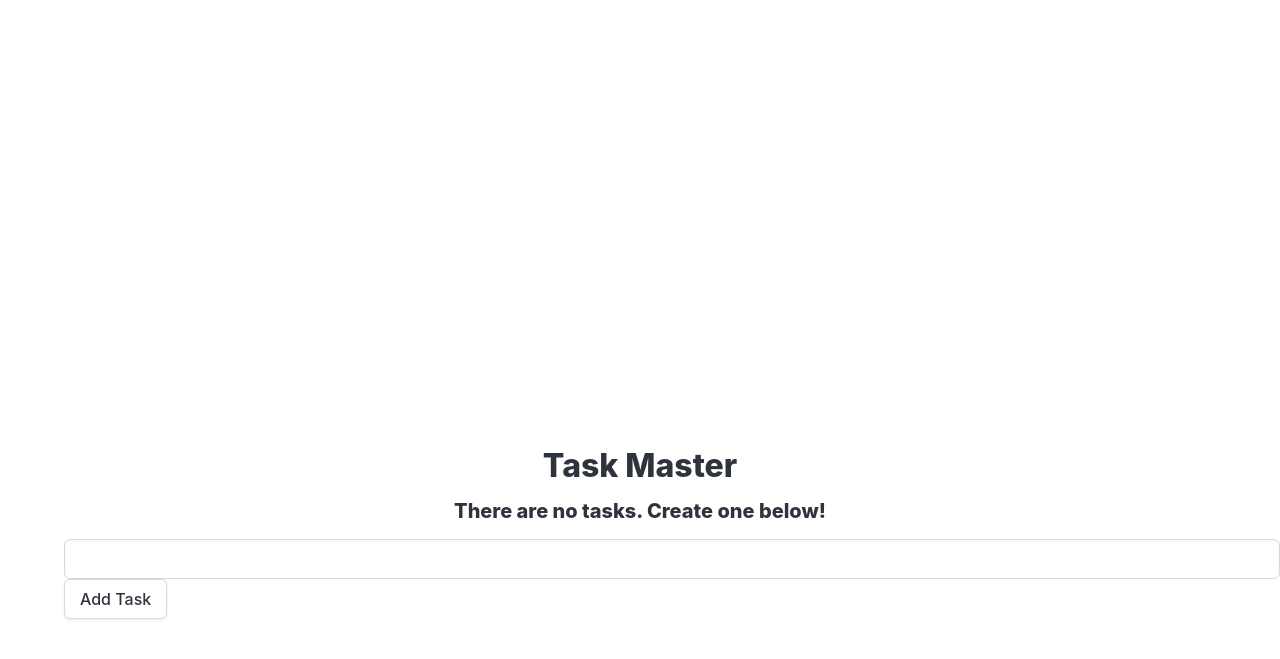
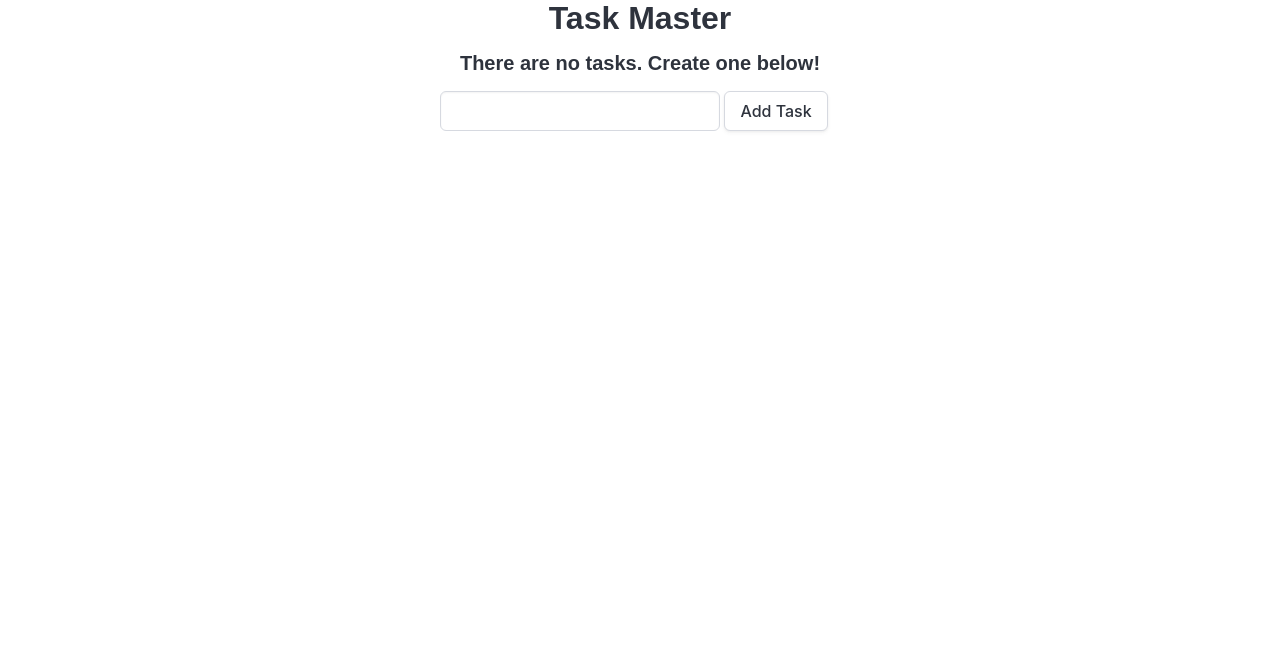
Before and after one commit to kyryllp/TaskMaster, a Flask app: page /update/1 in a window 1280 px wide. Shown: the top 659 px of the page. Run offline with Flask 2, Linux system fonts and the light colour scheme; data that the repository does not hold is empty; some libraries are stand-ins or nearby versions.

Commit message:
Added simple CSS

```diff
--- a/requirements.txt
+++ b/requirements.txt
@@ -1,3 +1,8 @@
 Flask==1.0.3
 Jinja2==2.10.1
 mongoengine
+gunicorn==19.9.0
+itsdangerous==1.1.0
+Jinja2==2.10.1
+MarkupSafe==1.1.1
+Werkzeug==0.15.4
--- /dev/null
+++ b/src/static/css/login.css
@@ -0,0 +1,3 @@
+#login {
+    text-align: center;
+}
--- a/src/static/css/main.css
+++ b/src/static/css/main.css
@@ -0,0 +1,35 @@
+body, html {
+    margin: 0;
+    font-family: sans-serif;
+}
+
+.content {
+    margin: 0 auto;
+    width: 400px;
+}
+
+table, td, th {
+    border: 1px solid #aaa;
+}
+
+table {
+    border-collapse: collapse;
+    width: 100%;
+}
+
+th {
+    height: 30px;
+}
+
+td {
+    text-align: center;
+    padding: 5px;
+}
+
+form {
+    margin: 0 auto;
+}
+
+#content {
+    width: 70%;
+}
--- a/src/templates/login.html
+++ b/src/templates/login.html
@@ -13,6 +13,9 @@
             margin-bottom: 2%;
         }
 
+        #login {
+            text-align: center;
+        }
 
     </style>
 {% endblock %}
--- a/src/templates/update.html
+++ b/src/templates/update.html
@@ -3,13 +3,41 @@
 {% block head %}
     <title>Task Master</title>
     <style>
-        .content {
-            margin-top: 35%;
-        }
+       body, html {
+    margin: 0;
+    font-family: sans-serif;
+}
 
-        .form {
-            margin-left: 5%;
-        }
+.content {
+    margin: 0 auto;
+    width: 400px;
+}
+
+table, td, th {
+    border: 1px solid #aaa;
+}
+
+table {
+    border-collapse: collapse;
+    width: 100%;
+}
+
+th {
+    height: 30px;
+}
+
+td {
+    text-align: center;
+    padding: 5px;
+}
+
+form {
+    margin: 0 auto;
+}
+
+#content {
+    width: 70%;
+}
     </style>
 {% endblock %}
 
```
Also changed, not shown: src/templates/index.html (+30 -6 lines).
